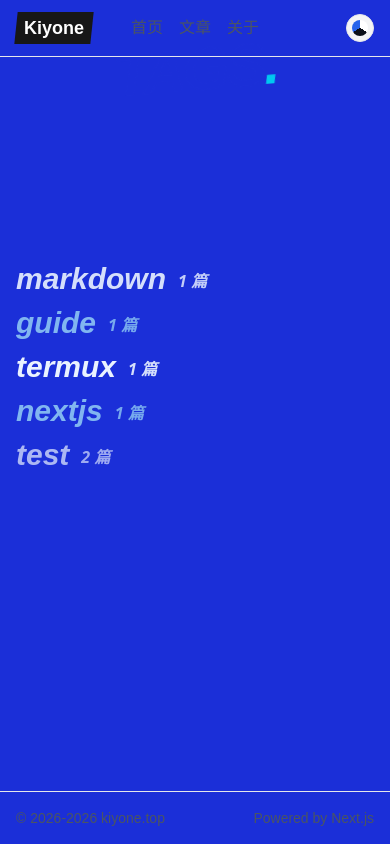
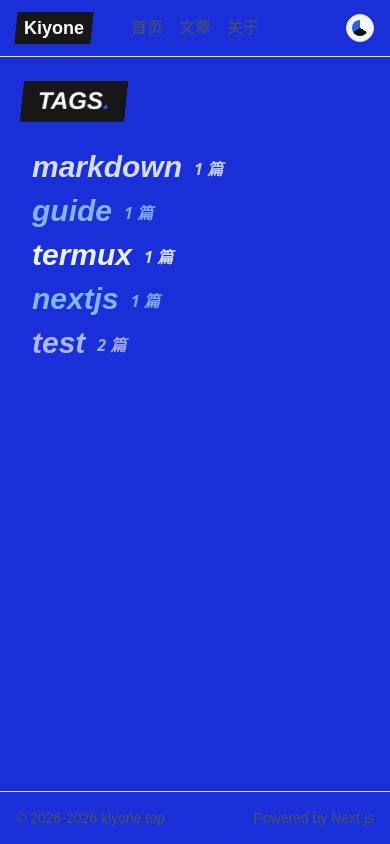
Before and after one commit to Your-S04/nextjs-blog, a Next.js app: page /tags in a window 390 px wide. Built offline with nearby package versions, Linux system fonts and the light colour scheme.

Commit message:
fix: 优化了移动端的彩蛋页面逻辑

```diff
--- a/app/globals.css
+++ b/app/globals.css
@@ -201,6 +201,17 @@
   }
 }
 
+/* 触屏:点按 tag 条目时强制进入 hover 视觉态(与转场同时播放) */
+.p3-touch-on .p3-idle-text {
+  opacity: 0 !important;
+}
+.p3-touch-on .p3-tri-shadow,
+.p3-touch-on .p3-tri-white,
+.p3-touch-on .p3-hover-black,
+.p3-touch-on .p3-hover-red {
+  opacity: 1 !important;
+}
+
 /* ===== 桌面/移动分流:桌面实验构图,移动端(≤767px)单列简化 ===== */
 .p3-split-blue {
   clip-path: polygon(38% 100%, 52% 0, 100% 0, 100% 100%);
--- a/app/tags/page.tsx
+++ b/app/tags/page.tsx
@@ -47,13 +47,20 @@ export default function TagsPage() {
         <div className="p3-split-blue absolute inset-y-0 right-0 w-[62%] max-md:inset-0 max-md:w-full bg-[#1B2FD8]" />
         {/* 左侧白色区:仅桌面 */}
         <div className="absolute inset-y-0 left-0 w-[40%] bg-white max-md:hidden" />
-        {/* 竖排 TAGS 主体:桌面居中白区;移动端顶部横排横幅 */}
-        <div className="absolute inset-y-0 left-0 flex w-[40%] items-center justify-center max-md:inset-x-0 max-md:bottom-auto max-md:top-0 max-md:w-full max-md:py-10">
+        {/* 竖排 TAGS 主体:仅桌面;移动端改用下方的小 Tags. 标题 */}
+        <div className="absolute inset-y-0 left-0 flex w-[40%] items-center justify-center max-md:hidden">
           <h1 className="p3-drift -rotate-90 whitespace-nowrap font-brand text-[20vh] font-black italic leading-none tracking-tighter text-[#1B2FD8] max-md:rotate-0 max-md:text-6xl">
             TAGS<span className="text-[#00C8F0]">.</span>
           </h1>
         </div>
       </div>
+
+      {/* 小 Tags. 标题:仅移动端(桌面用左侧竖排 TAGS 主体) */}
+      <h1 className="relative z-10 mb-6 ml-1.5 w-fit -skew-x-6 bg-foreground px-4 py-1 font-brand text-2xl font-bold italic uppercase text-background p3-in max-md:flex md:hidden">
+        <span className="inline-block skew-x-6">
+          Tags<span className="text-accent">.</span>
+        </span>
+      </h1>
 
       {groups.length === 0 ? (
         <p className="relative z-10 text-faint">空</p>
@@ -61,7 +68,7 @@ export default function TagsPage() {
         // 数量扩展:错峰与位移全部封顶,tag 再多排版也不会失控。
         // 移动端(≤767px):单列、无重叠、无旋转,p3-col-item/p3-bar 的媒体查询接管
         <ul
-          className={`relative z-10 grid grid-cols-1 gap-x-10 pb-4 max-md:pt-44 ${columns.length > 1 ? "md:grid-cols-2" : ""}`}
+          className={`relative z-10 grid grid-cols-1 gap-x-10 pb-4 max-md:px-4 ${columns.length > 1 ? "md:grid-cols-2" : ""}`}
         >
           {columns.map((col, ci) => (
             <div key={ci} className="flex flex-col items-end max-md:items-stretch">
--- a/components/P3TransitionLink.tsx
+++ b/components/P3TransitionLink.tsx
@@ -27,7 +27,10 @@ export default function P3TransitionLink({
     const veil = document.getElementById("p3-veil");
     if (!veil || veil.classList.contains("p3-veil-cover")) return;
 
-    e.preventDefault();
+    const self = e.currentTarget;
+    const touch = window.matchMedia("(hover: none)").matches;
+
+    const start = () => {
       veil.classList.add("p3-veil-cover");
       setTimeout(() => {
         try {
@@ -39,6 +42,18 @@ export default function P3TransitionLink({
       }, COVER_MS);
     };
 
+    if (touch && self.querySelector(".p3-idle-text")) {
+      /* 触屏:点按瞬间强制 hover 视觉态,与转场同时播放 */
+      e.preventDefault();
+      self.classList.add("p3-touch-on");
+      start();
+      return;
+    }
+
+    e.preventDefault();
+    start();
+  };
+
   return (
     <Link href={href} className={className} style={style} onClick={onClick}>
       {children}
```
Lines whose indentation alone changed are shown as unchanged.
